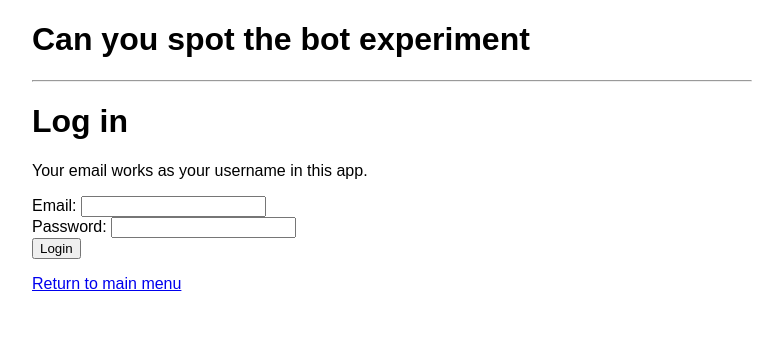
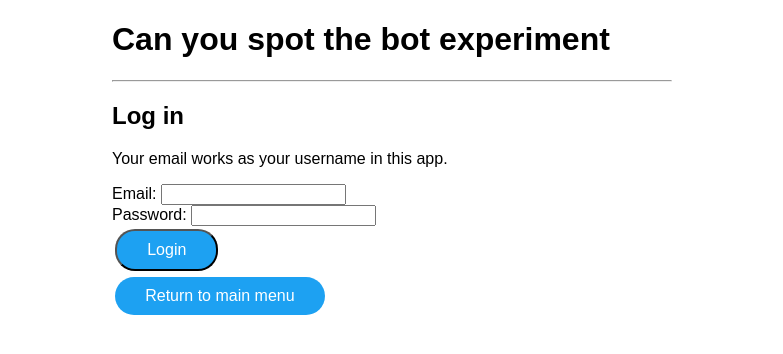
Before and after one commit to sippohippo/social-media-feed-experiment, a Flask app: page /login in a window 1280 px wide. Shown: the top 354 px of the page, without its empty margins (248-1031 px from the left). Run offline with Flask 3, Linux system fonts and the light colour scheme.

Commit message:
improvements to layout and buttons

```diff
--- a/static/main.css
+++ b/static/main.css
@@ -1,9 +1,39 @@
 body {
     margin: auto;
-    max-width: 45em;
+    max-width: 35em;
     font-family: 'Franklin Gothic', 'Arial', sans-serif;
 }
 
 img {
   border-radius: 50%;
+  display: block;
+  float: left;
+  padding: 15px;
 }
+
+button {
+    display: inline-block;
+    padding: 10px 30px;
+    border-radius: 20px;
+    margin: .2em;
+    text-decoration: none;
+    color: #000;
+    font-size: 16px;
+    font-family: 'Franklin Gothic', 'Arial', sans-serif;
+    color: white;
+    background-color: #1DA1F2;
+    box-shadow: none;
+}
+
+a {
+    width: 150px;
+    display: inline-block;
+    padding: 10px 30px;
+    border-radius: 20px;
+    margin: .2em;
+    text-decoration: none;
+    color: #000;
+    font-family: 'Franklin Gothic', 'Arial', sans-serif;
+    color: white;
+    background-color: #1DA1F2;
+}
--- a/templates/experiment.html
+++ b/templates/experiment.html
@@ -27,7 +27,7 @@
 
 {% endfor %}
 
-<input type="submit" value="Submit">
+<button type="submit" value="Submit">Submit</button>
 </form>
 
 {% endblock %}
--- a/templates/index.html
+++ b/templates/index.html
@@ -2,7 +2,6 @@
 {% block content %}
 
 <h2>Main menu</h2>
-
 
 {% if session.email %}
 <p>Logged in with email {{ session.email }}</p>
--- a/templates/login.html
+++ b/templates/login.html
@@ -1,7 +1,7 @@
 {% extends "layout.html" %}
 {% block content %}
 
-<h1>Log in</h1>
+<h2>Log in</h2>
 
 <p>Your email works as your username in this app.</p>
 
@@ -12,10 +12,9 @@ Email:
 Password:
 <input type="password" name="password">
 <br>
-<input type="submit" value="Login">
+<button type="submit" value="Login">Login</button>
 </form>
 
-<p>
 <a href="/">Return to main menu</a>
 
 {% endblock %}
--- a/templates/newuser.html
+++ b/templates/newuser.html
@@ -16,10 +16,9 @@ Password:
 Repeat password:
 <input type="password" name="passwordrepeat">
 <br>
-<input type="submit" value="Create account & login">
+<button type="submit" value="Create account & login">Create account & login</button>
 </form>
 
-<p>
 <a href="/">Return to main menu</a>
 
 {% endblock %}
--- a/templates/terms.html
+++ b/templates/terms.html
@@ -16,7 +16,7 @@
 <br>
 <input type="radio" name="response" value=0> Decline and go back to main menu
 <br>
-<input type="submit" value="Submit">
+<button type="submit" value="Submit">Submit</button>
 </form>
 
 {% endblock %}
```
